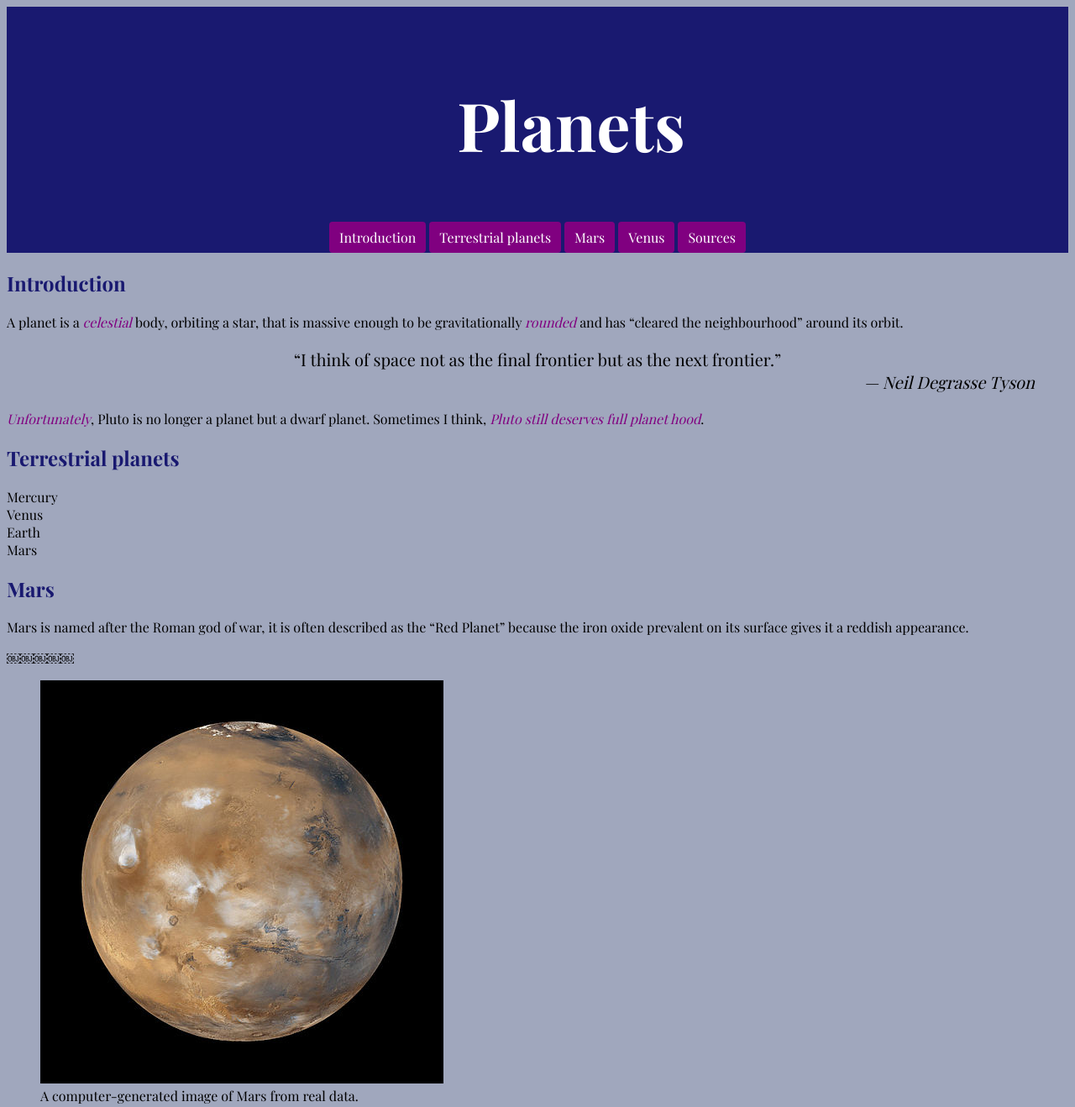
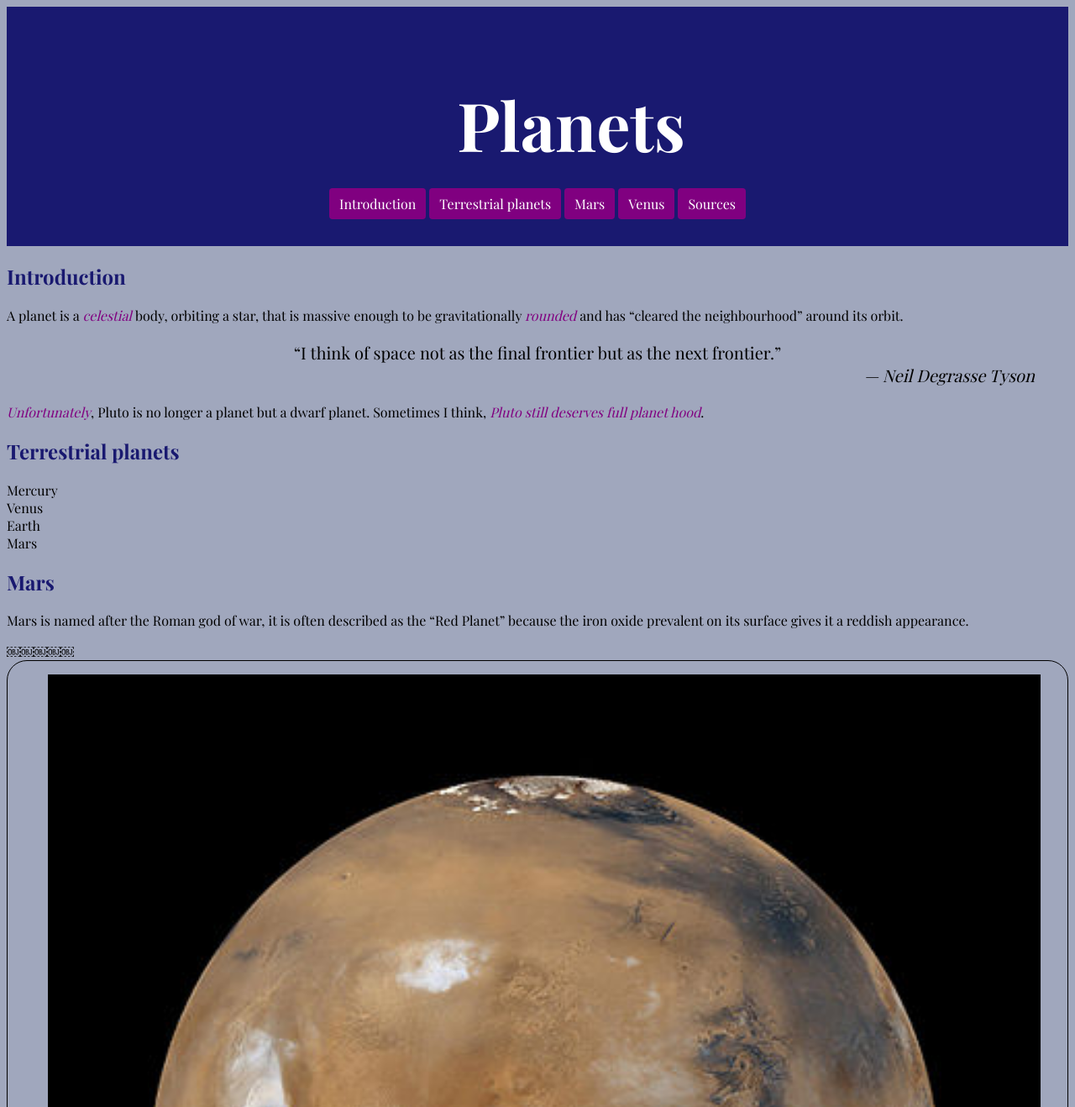
Before and after one commit to erynjones/assignment-4, a plain HTML site: page index.html in a window 1280 px wide. Shown: the top 1318 px of the page at 84% size. Drawn offline with nearby package versions, Linux system fonts and the light colour scheme; a web font is replaced by a local one.

Commit message:
Added a box around my images

```diff
--- a/css/main.css
+++ b/css/main.css
@@ -5,6 +5,7 @@ html {
 
 header {
   background-color: midnightblue;
+  padding: 0em 0em 1em 0em;
 }
 
 h1 {
@@ -13,7 +14,7 @@ h1 {
   text-decoration: none;
   line-height: 1.5;
   background-color: midnightblue;
-  padding: 1em 2em 0.5em 3em;
+  padding: 1em 2em 0em 3em;
   margin: 0;
   color: white;
   text-align: center;
@@ -70,3 +71,15 @@ blockquote {
 em {
   color: purple;
 }
+
+figure {
+  text-align: center;
+  border: 1px solid #000;
+  border-radius: 24px;
+  padding: 1em 2em 0em 3em;
+  margin: 0;
+}
+
+img {
+width: 100%
+}
```
